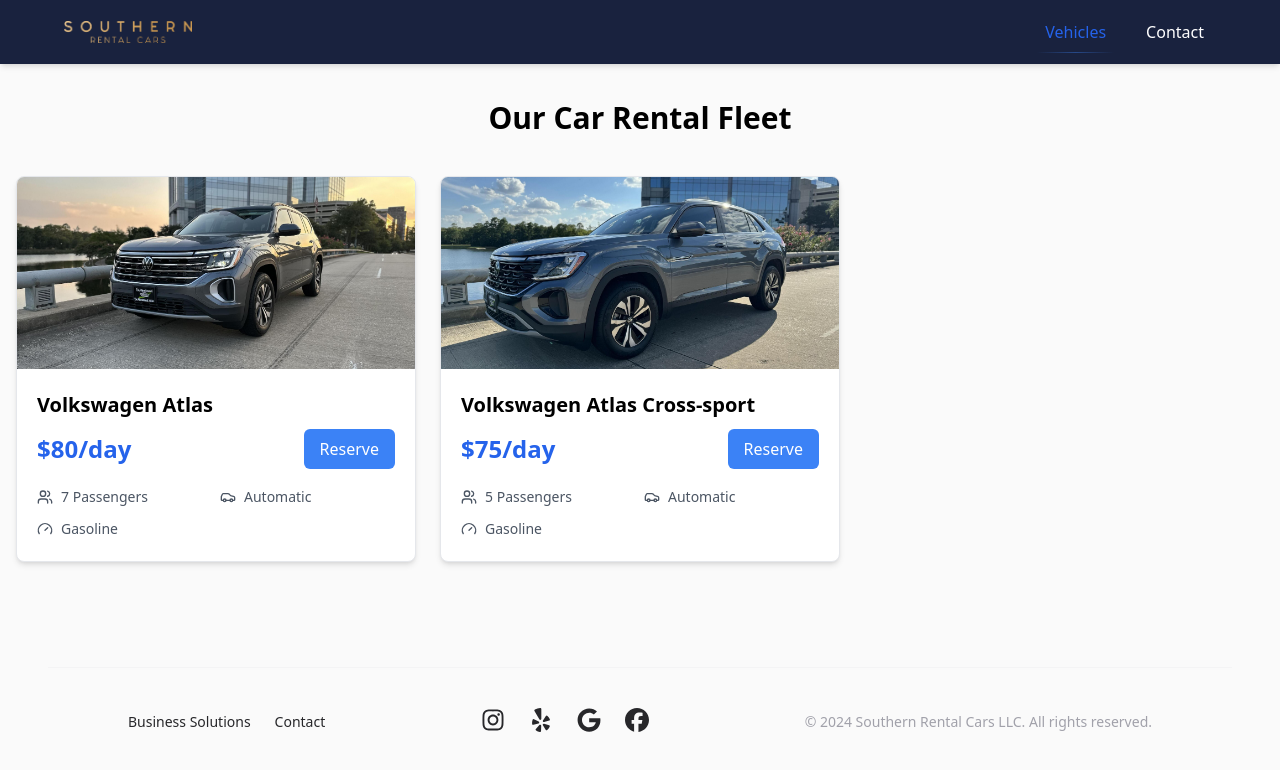
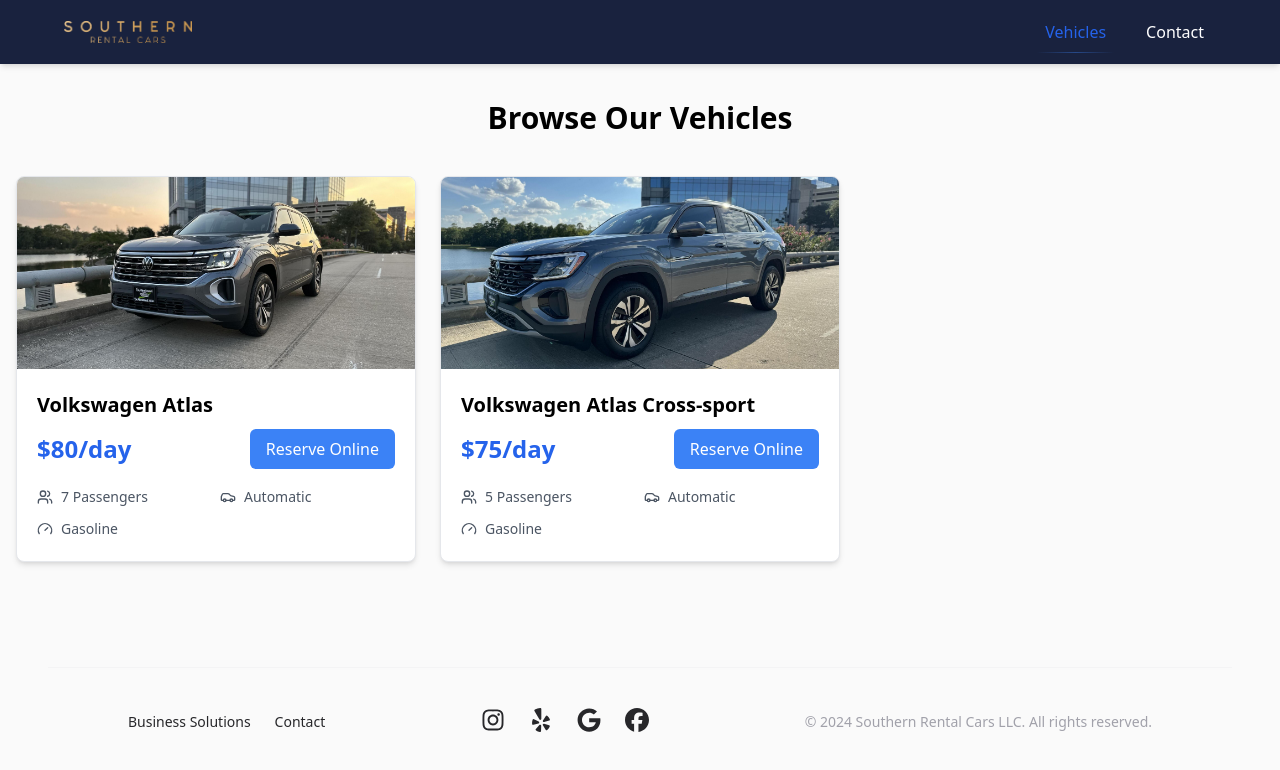
Before and after one commit to Southern-Rental-Cars/rental-cars, a Next.js app: page /vehicles in a window 1280 px wide. Shown: the top 770 px of the page. Built offline with nearby package versions, Linux system fonts and the light colour scheme.

Commit message:
opens in new tab

```diff
--- a/src/app/vehicles/page.tsx
+++ b/src/app/vehicles/page.tsx
@@ -130,7 +130,7 @@
   return (
     <div className="container mx-auto mt-9 px-4">
       <h1 className="mb-10 text-center text-3xl font-bold">
-        Our Car Rental Fleet
+        Browse Our Vehicles
       </h1>
 
       <div className="grid grid-cols-1 gap-6 md:grid-cols-2 lg:grid-cols-3">
@@ -139,7 +139,12 @@
             key={vehicle.id}
             className="overflow-hidden rounded-lg border border-gray-200 bg-white shadow-md transition-shadow duration-300 hover:shadow-xl"
           >
-            <a href={vehicle.url} className="block">
+            <a
+              href={vehicle.url}
+              target="_blank"
+              rel="noopener noreferrer"
+              className="block"
+            >
               <Image
                 src={vehicle.image}
                 alt={vehicle.name}
@@ -150,6 +155,8 @@
             <div className="p-5">
               <a
                 href={vehicle.url}
+                target="_blank"
+                rel="noopener noreferrer"
                 className="block transition-colors hover:text-blue-600"
               >
                 <h2 className="mb-2 text-xl font-semibold">{vehicle.name}</h2>
@@ -161,9 +168,11 @@
                 </span>
                 <a
                   href={vehicle.url}
+                  target="_blank"
+                  rel="noopener noreferrer"
                   className="inline-block rounded-md bg-blue-500 px-4 py-2 text-white transition-colors hover:bg-blue-600"
                 >
-                  Reserve
+                  Reserve Online
                 </a>
               </div>
 
```
